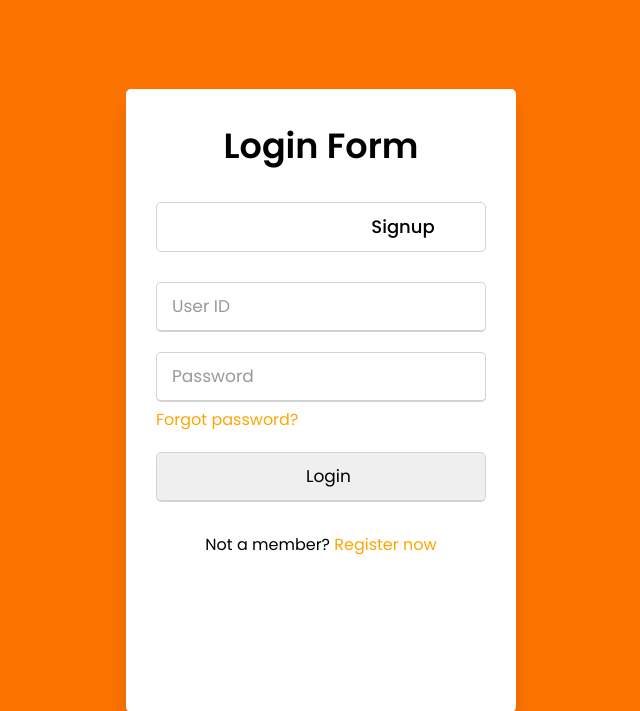
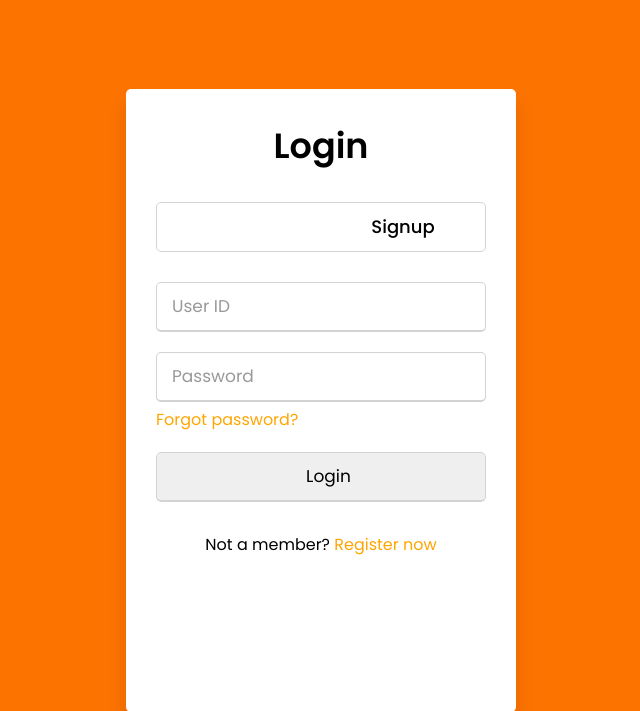
Before and after one commit to vanvocol001/Inventory_Manager, a FastAPI app: template templates/login - Copy.html in a window 1280 px wide. Shown: the top 711 px of the page, without its empty margins (319-959 px from the left). Run offline with FastAPI, Linux system fonts and the light colour scheme; the template is opened without the code that fills it, so the values that code supplies are empty.

Commit message:
Update login - Copy.html

```diff
--- a/templates/login - Copy.html
+++ b/templates/login - Copy.html
@@ -214,10 +214,10 @@
       <div class="wrapper">
          <div class="title-text">
             <div class="title login">
-               Login Form
+               Login
             </div>
             <div class="title signup">
-               Signup Form
+               Register Form
             </div>
          </div>
          <div class="form-container">
```
